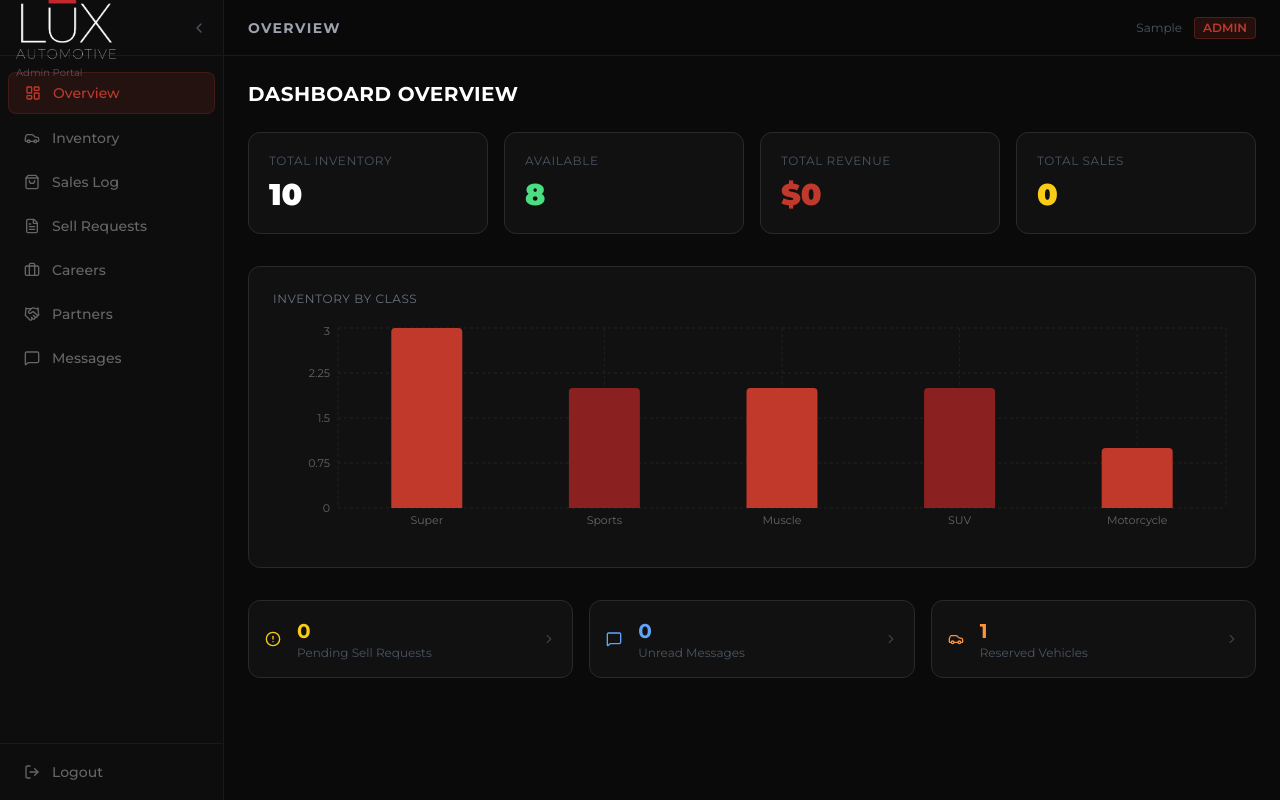
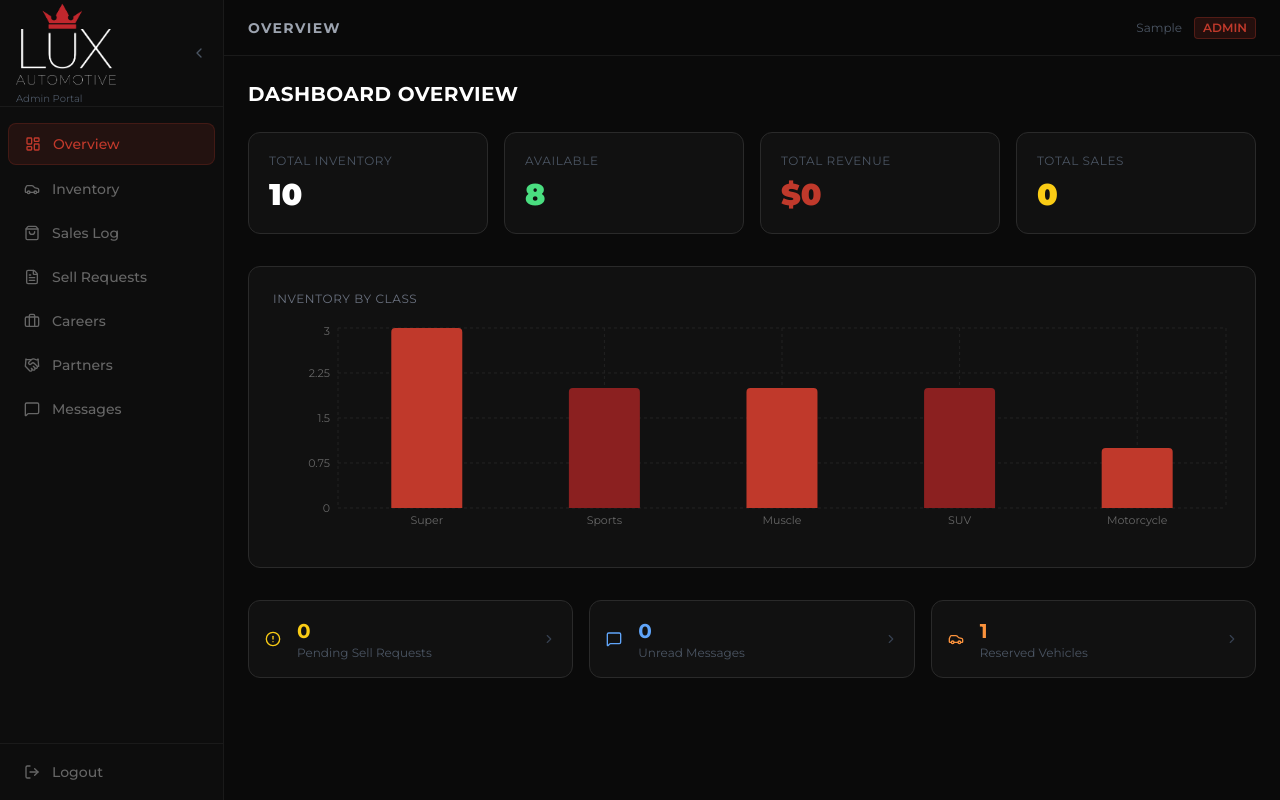
Before and after one commit to NorthGrid-Technologies/lux-automotives-website, a Next.js app: page /admin/dashboard in a window 1280 px wide. Built offline with nearby package versions, Linux system fonts and the light colour scheme; sample sign-in values are in the browser's storage.

Commit message:
Increase admin sidebar logo container to min-h-[100px] to prevent overlap

```diff
--- a/app/admin/dashboard/page.tsx
+++ b/app/admin/dashboard/page.tsx
@@ -773,7 +773,7 @@ export default function AdminDashboard() {
       {/* Sidebar */}
       <aside className={`${sidebarOpen ? 'w-56' : 'w-16'} flex-shrink-0 border-r border-[#1a1a1a] bg-[#0d0d0d] flex flex-col transition-all duration-200`}>
         {/* Logo */}
-        <div className="h-14 flex items-center px-4 border-b border-[#1a1a1a] gap-2">
+        <div className="min-h-[100px] flex items-center px-4 border-b border-[#1a1a1a] gap-2">
           {sidebarOpen && (
             <div className="flex flex-col gap-0.5 min-w-0">
               <Image
```
